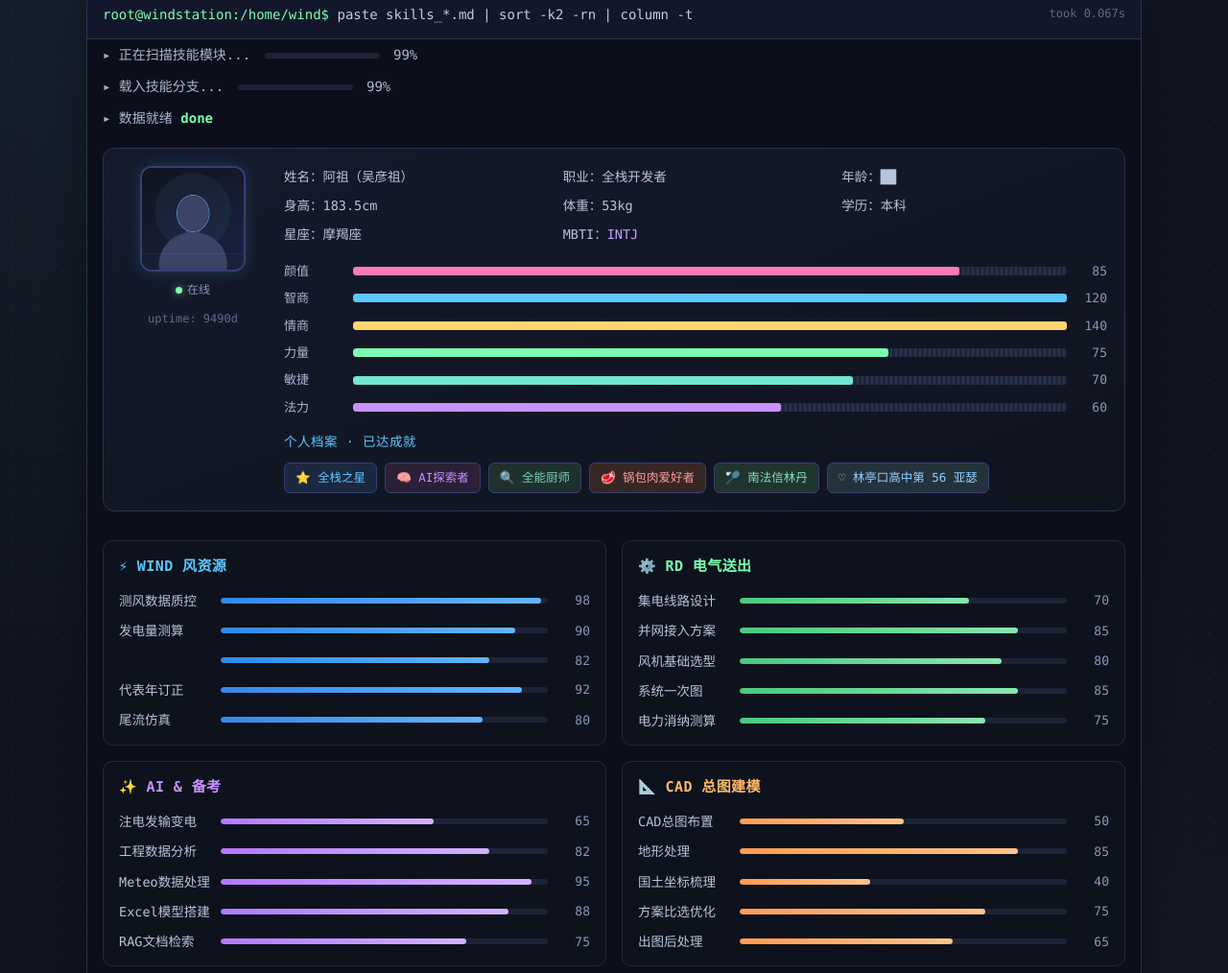
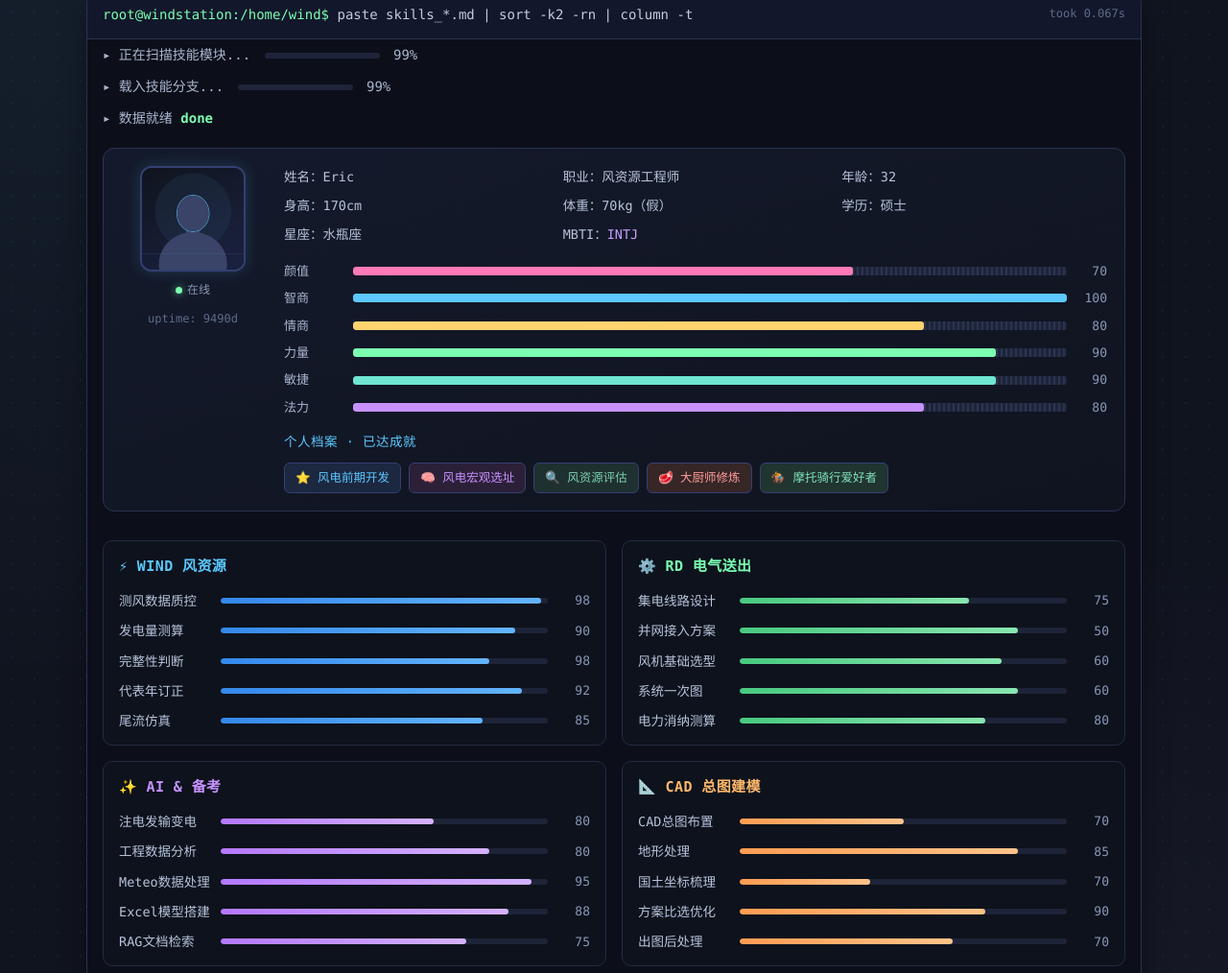
Before and after one commit to yamada1ogata/My-windstation, a plain HTML site: page index.html in a window 1280 px wide. Shown: the part 288-1302 px from the top of the page at 96% size. Drawn offline with Linux system fonts and the light colour scheme.

Commit message:
Add files via upload

```diff
--- a/index.html
+++ b/index.html
@@ -47,55 +47,54 @@
     </div>
     <div class="profile-content">
         <div class="profile-info-grid">
-            <div>姓名：阿祖（吴彦祖）</div>
-            <div>职业：全栈开发者</div>
-            <div>年龄：██</div>
-            <div>身高：183.5cm</div>
-            <div>体重：53kg</div>
-            <div>学历：本科</div>
-            <div>星座：摩羯座</div>
+            <div>姓名：Eric</div>
+            <div>职业：风资源工程师</div>
+            <div>年龄：32</div>
+            <div>身高：170cm</div>
+            <div>体重：70kg（假）</div>
+            <div>学历：硕士</div>
+            <div>星座：水瓶座</div>
             <div>MBTI：<span style="color:#c89fff">INTJ</span></div>
             <div></div>
         </div>
         <!-- 六维属性条 -->
         <div class="profile-stat-row stat-apperance">
             <span class="stat-name">颜值</span>
-            <div class="stat-bar-bg"><div class="stat-bar-fill" style="width:85%"></div></div>
-            <span class="stat-val">85</span>
+            <div class="stat-bar-bg"><div class="stat-bar-fill" style="width:70%"></div></div>
+            <span class="stat-val">70</span>
         </div>
         <div class="profile-stat-row stat-iq">
             <span class="stat-name">智商</span>
-            <div class="stat-bar-bg"><div class="stat-bar-fill" style="width:120%"></div></div>
-            <span class="stat-val">120</span>
+            <div class="stat-bar-bg"><div class="stat-bar-fill" style="width:100%"></div></div>
+            <span class="stat-val">100</span>
         </div>
         <div class="profile-stat-row stat-eq">
             <span class="stat-name">情商</span>
-            <div class="stat-bar-bg"><div class="stat-bar-fill" style="width:140%"></div></div>
-            <span class="stat-val">140</span>
+            <div class="stat-bar-bg"><div class="stat-bar-fill" style="width:80%"></div></div>
+            <span class="stat-val">80</span>
         </div>
         <div class="profile-stat-row stat-str">
             <span class="stat-name">力量</span>
-            <div class="stat-bar-bg"><div class="stat-bar-fill" style="width:75%"></div></div>
-            <span class="stat-val">75</span>
+            <div class="stat-bar-bg"><div class="stat-bar-fill" style="width:90%"></div></div>
+            <span class="stat-val">90</span>
         </div>
         <div class="profile-stat-row stat-dex">
             <span class="stat-name">敏捷</span>
-            <div class="stat-bar-bg"><div class="stat-bar-fill" style="width:70%"></div></div>
-            <span class="stat-val">70</span>
+            <div class="stat-bar-bg"><div class="stat-bar-fill" style="width:90%"></div></div>
+            <span class="stat-val">90</span>
         </div>
         <div class="profile-stat-row stat-mp">
             <span class="stat-name">法力</span>
-            <div class="stat-bar-bg"><div class="stat-bar-fill" style="width:60%"></div></div>
-            <span class="stat-val">60</span>
+            <div class="stat-bar-bg"><div class="stat-bar-fill" style="width:80%"></div></div>
+            <span class="stat-val">80</span>
         </div>
         <div class="profile-ach-title">个人档案 · 已达成就</div>
         <div class="ach-wrap">
-            <span class="ach-tag">⭐ 全栈之星</span>
-            <span class="ach-tag">🧠 AI探索者</span>
-            <span class="ach-tag">🔍 全能厨师</span>
-            <span class="ach-tag">🥩 锅包肉爱好者</span>
-            <span class="ach-tag">🏸 南法信林丹</span>
-            <span class="ach-tag">♡ 林亭口高中第 56 亚瑟</span>
+            <span class="ach-tag">⭐ 风电前期开发</span>
+            <span class="ach-tag">🧠 风电宏观选址</span>
+            <span class="ach-tag">🔍 风资源评估</span>
+            <span class="ach-tag">🥩 大厨师修炼</span>
+            <span class="ach-tag">🏇 摩托骑行爱好者</span>
         </div>
     </div>
 </div>
@@ -115,8 +114,9 @@
                         <span class="skill-val">90</span>
                     </div>
                     <div class="skill-item">
+                        <span class="skill-name">完整性判断</span>
                         <span class="skill-bar-bg"><span class="skill-bar-fill" style="width:82%"></span></span>
-                        <span class="skill-val">82</span>
+                        <span class="skill-val">98</span>
                     </div>
                     <div class="skill-item">
                         <span class="skill-name">代表年订正</span>
@@ -126,7 +126,7 @@
                     <div class="skill-item">
                         <span class="skill-name">尾流仿真</span>
                         <span class="skill-bar-bg"><span class="skill-bar-fill" style="width:80%"></span></span>
-                        <span class="skill-val">80</span>
+                        <span class="skill-val">85</span>
                     </div>
                 </div>
                 <!-- RD 栏 原图RD -->
@@ -135,27 +135,27 @@
                     <div class="skill-item">
                         <span class="skill-name">集电线路设计</span>
                         <span class="skill-bar-bg"><span class="skill-bar-fill" style="width:70%"></span></span>
-                        <span class="skill-val">70</span>
+                        <span class="skill-val">75</span>
                     </div>
                     <div class="skill-item">
                         <span class="skill-name">并网接入方案</span>
                         <span class="skill-bar-bg"><span class="skill-bar-fill" style="width:85%"></span></span>
-                        <span class="skill-val">85</span>
+                        <span class="skill-val">50</span>
                     </div>
                     <div class="skill-item">
                         <span class="skill-name">风机基础选型</span>
                         <span class="skill-bar-bg"><span class="skill-bar-fill" style="width:80%"></span></span>
-                        <span class="skill-val">80</span>
+                        <span class="skill-val">60</span>
                     </div>
                     <div class="skill-item">
                         <span class="skill-name">系统一次图</span>
                         <span class="skill-bar-bg"><span class="skill-bar-fill" style="width:85%"></span></span>
-                        <span class="skill-val">85</span>
+                        <span class="skill-val">60</span>
                     </div>
                     <div class="skill-item">
                         <span class="skill-name">电力消纳测算</span>
                         <span class="skill-bar-bg"><span class="skill-bar-fill" style="width:75%"></span></span>
-                        <span class="skill-val">75</span>
+                        <span class="skill-val">80</span>
                     </div>
                 </div>
                 <!-- AI 栏 原图AI -->
@@ -164,12 +164,12 @@
                     <div class="skill-item">
                         <span class="skill-name">注电发输变电</span>
                         <span class="skill-bar-bg"><span class="skill-bar-fill" style="width:65%"></span></span>
-                        <span class="skill-val">65</span>
+                        <span class="skill-val">80</span>
                     </div>
                     <div class="skill-item">
                         <span class="skill-name">工程数据分析</span>
                         <span class="skill-bar-bg"><span class="skill-bar-fill" style="width:82%"></span></span>
-                        <span class="skill-val">82</span>
+                        <span class="skill-val">80</span>
                     </div>
                     <div class="skill-item">
                         <span class="skill-name">Meteo数据处理</span>
@@ -193,7 +193,7 @@
                     <div class="skill-item">
                         <span class="skill-name">CAD总图布置</span>
                         <span class="skill-bar-bg"><span class="skill-bar-fill" style="width:50%"></span></span>
-                        <span class="skill-val">50</span>
+                        <span class="skill-val">70</span>
                     </div>
                     <div class="skill-item">
                         <span class="skill-name">地形处理</span>
@@ -203,17 +203,17 @@
                     <div class="skill-item">
                         <span class="skill-name">国土坐标梳理</span>
                         <span class="skill-bar-bg"><span class="skill-bar-fill" style="width:40%"></span></span>
-                        <span class="skill-val">40</span>
+                        <span class="skill-val">70</span>
                     </div>
                     <div class="skill-item">
                         <span class="skill-name">方案比选优化</span>
                         <span class="skill-bar-bg"><span class="skill-bar-fill" style="width:75%"></span></span>
-                        <span class="skill-val">75</span>
+                        <span class="skill-val">90</span>
                     </div>
                     <div class="skill-item">
                         <span class="skill-name">出图后处理</span>
                         <span class="skill-bar-bg"><span class="skill-bar-fill" style="width:65%"></span></span>
-                        <span class="skill-val">65</span>
+                        <span class="skill-val">70</span>
                     </div>
                 </div>
             </div>
```
